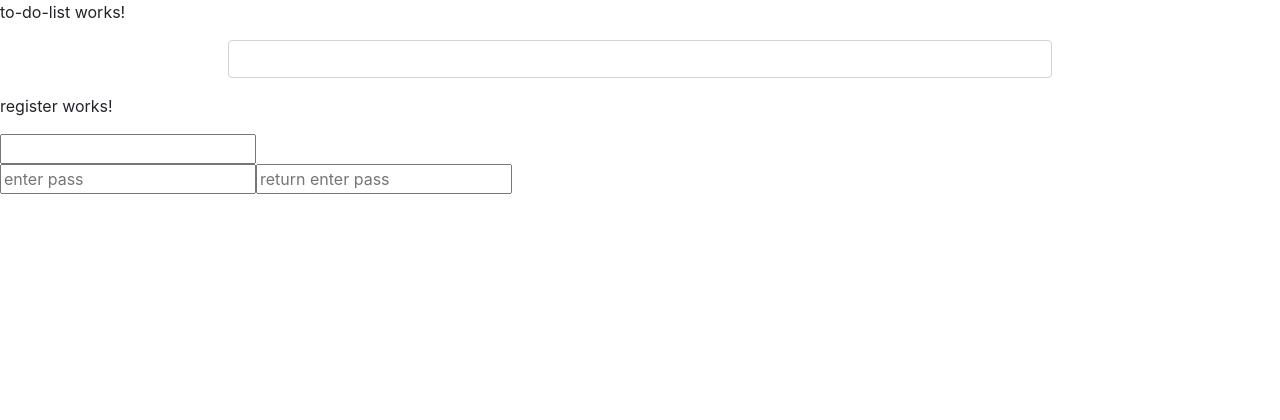
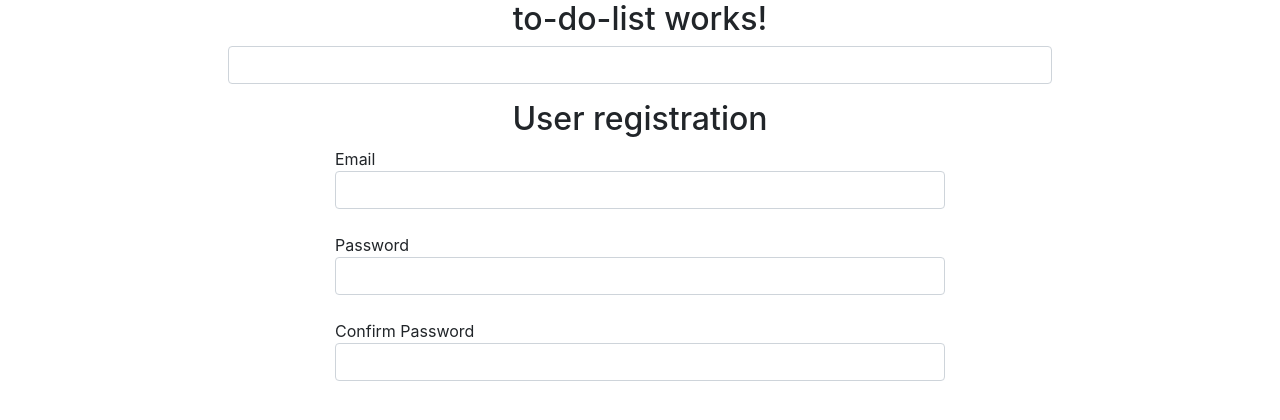
Before and after one commit to trungbe/M5_Angular_FrontEnd_Product, an Angular app: page / in a window 1280 px wide. Shown: the top 420 px of the page. Built offline with nearby package versions, Linux system fonts and the light colour scheme.

Commit message:
register

```diff
--- a/package.json
+++ b/package.json
@@ -1,5 +1,5 @@
 {
-  "name": "day5-caculator-color",
+  "name": "M5-Baitap",
   "version": "0.0.0",
   "private": true,
   "dependencies": {
--- a/src/app/app.component.ts
+++ b/src/app/app.component.ts
@@ -6,7 +6,7 @@ import {Component} from '@angular/core';
   styleUrls: ['./app.component.css']
 })
 export class AppComponent {
-  title = 'Day5-Caculator-Color';
+  title = 'Baitap';
 
   isFinish = '';
 
--- a/src/app/register/register.component.html
+++ b/src/app/register/register.component.html
@@ -1,13 +1,32 @@
-<p>register works!</p>
-<form [formGroup]="registerForm">
 
-  <input type="text" formControlName="email">
-<!--  <span *ngIf="registerForm.get('mess',['pwGroup']) && registerForm.get('pwGroup').touched">Email wrong</span>-->
-
+<h2 class="text-center">User registration</h2>
+<form [formGroup]="registerForm" class="col-md-6 offset-md-3">
+  <div class="form-group row">
+    <label class="col">
+      Email
+      <input type="email" class="form-control" formControlName="email">
+    </label>
+  </div>
+  <div class="alert alert-danger" role="alert" *ngIf="registerForm.get('email').invalid && registerForm.get('email').touched">
+    Invalid email!
+  </div>
   <fieldset formGroupName="pwGroup">
-    <input placeholder="enter pass" formGroupName="password">
-    <input placeholder="return enter pass" formGroupName="repassword">
-
+    <div class="form-group row">
+      <label class="col">
+        Password
+        <input type="text" class="form-control" formControlName="password">
+      </label>
+    </div>
+    <div class="form-group row">
+      <label class="col">
+        Confirm Password
+        <input type="text" class="form-control" formControlName="rePassword">
+      </label>
+    </div>
   </fieldset>
-  <span *ngIf="registerForm.hasError('mess',['pwGroup']) && registerForm.get('pwGroup').touched">Password wrong</span>
+  <div class="alert alert-danger" role="alert"
+       *ngIf="registerForm.hasError('mess', ['pwGroup']) &&
+      registerForm.get('pwGroup').touched">
+    Password does not match!
+  </div>
 </form>
--- a/src/app/register/register.component.ts
+++ b/src/app/register/register.component.ts
@@ -1,6 +1,7 @@
 import {Component, OnInit} from '@angular/core';
 import {AbstractControl, FormBuilder, FormGroup, Validators} from '@angular/forms';
 
+// tslint:disable-next-line:typedef
 function compareP(c: AbstractControl) {
   const v = c.value;
   return v.password === v.repassword ? null : {mess: true};
@@ -23,7 +24,7 @@ export class RegisterComponent implements OnInit {
       email: ['', [Validators.required, Validators.email]],
       pwGroup: this.fb.group({
         password: '',
-        repassword: ''
+        rePassword: ''
       }, {validators: compareP})
     });
   }
--- a/src/app/to-do-list/to-do-list.component.html
+++ b/src/app/to-do-list/to-do-list.component.html
@@ -1,5 +1,5 @@
-<p>to-do-list works!</p>
 
+<h2 class="text-center">to-do-list works!</h2>
 <div class="col-md-8 offset-md-2">
   <input class="form-control" type="text" [formControl]="newToDO" (change)="addNewTodo()">
   <ul>
```
Also changed, not shown: 1 other file (tests, documents, lock files or other folders).
